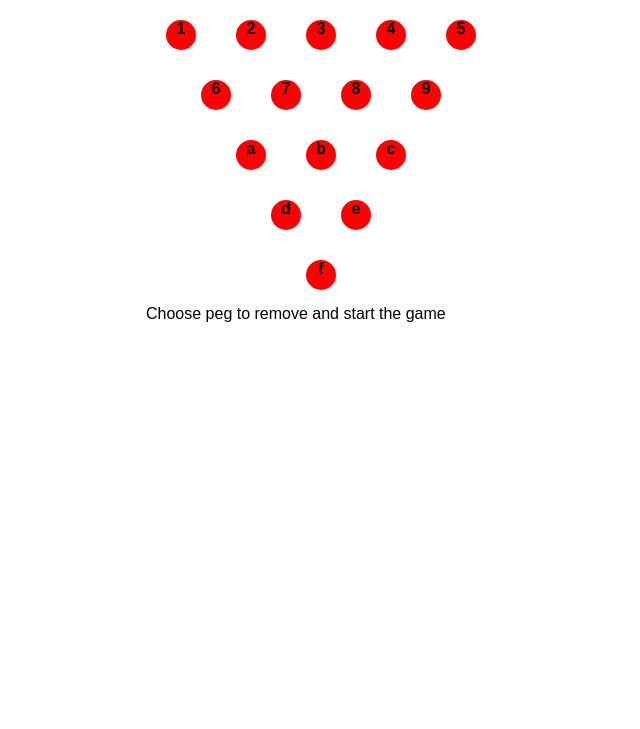
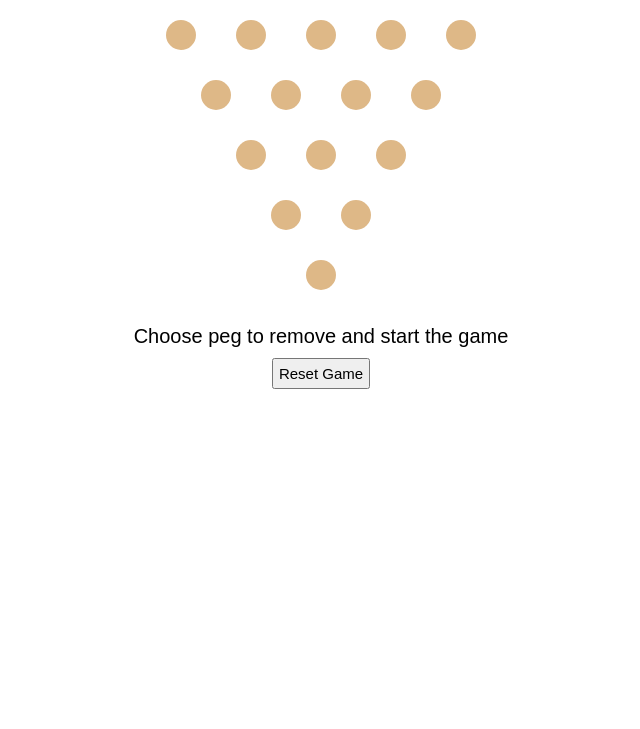
Before and after one commit to ray0h/peg-game, a website with bundled scripts: page index.html in a window 1280 px wide. Shown: the part 71-800 px from the top of the page, without its empty margins (319-959 px from the left). Built offline with nearby package versions, Linux system fonts and the light colour scheme.

Commit message:
refactored messages.js into instructions.js adding new/reset game button; updated css styling

```diff
--- a/boardMoves.js
+++ b/board.js
@@ -20,7 +20,7 @@ class Board {
 
     this.validMove = (start, final) => {
       let possMoves = this.moves[parseInt(start)].filter(pair => pair[1] == final)[0];
-      if (possMoves.length == 0) {
+      if (!possMoves) {
         return false;
       } else {
         let adj = document.getElementById(possMoves[0]);
@@ -78,9 +78,7 @@ class Board {
         let start = document.getElementById(String(i));
         if (start.classList.contains('empty')) {
           return;
-        }
-        else if (this.validMove(String(i), pair[1])) {
-          console.log(`${String(i)}, ${pair[1]}`);
+        } else if (this.validMove(String(i), pair[1])) {
           flag = true;
         };
       })
--- a/index.html
+++ b/index.html
@@ -10,36 +10,40 @@
 <body>
   <script type="module" src="index.js"></script>
   <div class="container">
-    <div>
-      <h2 id="title">Peg Game</h2>
+    <div id="comments"></div>
+    <div id="game">
+      <h2 id="title">Triangle Peg Game</h2>
       <div id="board">
         <div class="row first">
-          <div class="spot" id="0">1</div>
-          <div class="spot" id="1">2</div>
-          <div class="spot" id="2">3</div>
-          <div class="spot" id="3">4</div>
-          <div class="spot" id="4">5</div>
+          <div class="spot" id="0"></div>
+          <div class="spot" id="1"></div>
+          <div class="spot" id="2"></div>
+          <div class="spot" id="3"></div>
+          <div class="spot" id="4"></div>
         </div>
         <div class="row second">
-          <div class="spot" id="5">6</div>
-          <div class="spot" id="6">7</div>
-          <div class="spot" id="7">8</div>
-          <div class="spot" id="8">9</div>
+          <div class="spot" id="5"></div>
+          <div class="spot" id="6"></div>
+          <div class="spot" id="7"></div>
+          <div class="spot" id="8"></div>
         </div>
         <div class="row third">
-          <div class="spot" id="9">a</div>
-          <div class="spot" id="10">b</div>
-          <div class="spot" id="11">c</div>
+          <div class="spot" id="9"></div>
+          <div class="spot" id="10"></div>
+          <div class="spot" id="11"></div>
         </div>
         <div class="row fourth">
-          <div class="spot" id="12">d</div>
-          <div class="spot" id="13">e</div>
+          <div class="spot" id="12"></div>
+          <div class="spot" id="13"></div>
         </div>
         <div class="row">
-          <div class="spot" id="14">f</div>
+          <div class="spot" id="14"></div>
         </div>
       </div>
-      <div id="message">test</div>
+      <div id="msgcontainer">
+        <div id="message">test</div>
+        <button id="reset">Reset Game</button>
+      </div>
     </div>
   </div>
 </body>
--- a/index.js
+++ b/index.js
@@ -1,26 +1,25 @@
-import { createMessage } from '/messages.js';
-import Board from './boardMoves.js';
-
-const gameboard = document.getElementById('board');
-const board = new Board();
+import { createMessage, resetBoard } from '/instructions.js';
+import Board from './board.js';
 
 // Game flow
+const board = new Board();
 const game = (e) => {
   let currentPeg = document.querySelector('.chosen') ? document.querySelector('.chosen').id : null;
   if (board.boardFull() && board.isSpot(e.target.id)) {
+    // start game
     board.emptyPeg(e.target.id);
     createMessage('Choose a peg to move');
   } else if (board.movesLeft()) {
     if (!currentPeg) {
-      if (board.isFilled(e.target.id) && board.highlight(e.target.id)) {
-        createMessage('Choose spot to move peg to');
-      } else {
-        createMessage("Can't move that peg, Choose another to move");
-      };
+      // select a peg to move
+      let resp = (board.isFilled(e.target.id) && board.highlight(e.target.id)) ? 'Choose spot to move peg to' : "Can't move that peg, Choose another to move";
+      createMessage(resp);
     } else if (currentPeg == e.target.id) {
-      board.unhighlight(e.target.id)
+      // unselect the current peg
+      board.unhighlight(e.target.id);
       createMessage('Choose a peg to move')
     } else if (board.validMove(currentPeg, e.target.id)) {
+      // current spot creates a valid move
       board.movePeg(currentPeg, e.target.id);
       createMessage('Choose a peg to move');
       currentPeg = null;
@@ -29,11 +28,17 @@ const game = (e) => {
     };
   };
 
-  if (!board.movesLeft()) {
+  // check current status of board
+  if (!board.movesLeft() && !board.boardFull()) {
     createMessage('Game Over');
+    button.textContent = 'New Game';
   };
 };
 
 // initiate game
+const gameboard = document.getElementById('board');
+const button = document.getElementById('reset');
+
 createMessage('Choose peg to remove and start the game');
+button.onclick = resetBoard;
 gameboard.onclick = game;
--- /dev/null
+++ b/instructions.js
@@ -0,0 +1,14 @@
+export const createMessage = (msg='') => {
+  let container = document.getElementById('message');
+  container.textContent = msg;
+};
+
+export const resetBoard = () => {
+  for (let i=0; i<15; i++) {
+    let peg = document.getElementById(String(i))
+    peg.classList.remove('empty');
+    peg.classList.remove('chosen');
+    let button = document.getElementById('reset')
+    button.textContent = "Reset Game"
+  };
+}
--- a/messages.js
+++ /dev/null
@@ -1,4 +0,0 @@
-export const createMessage = (msg='') => {
-  let container = document.getElementById('message');
-  container.textContent = msg;
-};
--- a/style.css
+++ b/style.css
@@ -1,5 +1,10 @@
 body {
   font-family: arial;
+}
+
+#title{
+  /* background-color:gray; */
+  text-align: center;
 }
 
 #board {
@@ -7,6 +12,23 @@ body {
   flex-direction: column;
   justify-content: center;
   align-items: center;
+}
+
+#msgcontainer {
+  margin-top: 20px;
+  text-align: center;
+}
+
+#message {
+  font-size: 20px;
+  padding-bottom: 10px;
+}
+
+#reset {
+  font-size: 15px;
+  padding: 5px;
+  /* background-color: lightgray; */
+  cursor: pointer;
 }
 
 .container {
@@ -18,10 +40,8 @@ body {
   display: flex;
   justify-content: space-around;
   align-items: center;
-  /* width: 200px; */
   height: 60px;
   width: 350px;
-  /* background-color: lightgray; */
 }
 
 .second {
@@ -39,20 +59,19 @@ body {
   height: 30px;
   width: 30px;
   border-radius: 50%;
-  background-color: red;
+  background-color: burlywood;
   text-align: center;
   font-weight: bold;
+  cursor: pointer;
 }
 
 .chosen {
   background-color: dodgerblue;
+  cursor: pointer;
 }
 
 .empty {
   background-color: black;
+  height: 20px;
+  width: 20px;
 }
-
-#title{
-  /* background-color:gray; */
-  text-align: center;
-}
```
Also changed, not shown: __tests__/instructionTests.js (added, +59 -0 lines), __tests__/messageTests.js (deleted, +0 -23 lines), __tests__/moveTests.js (+1 -1 lines).
